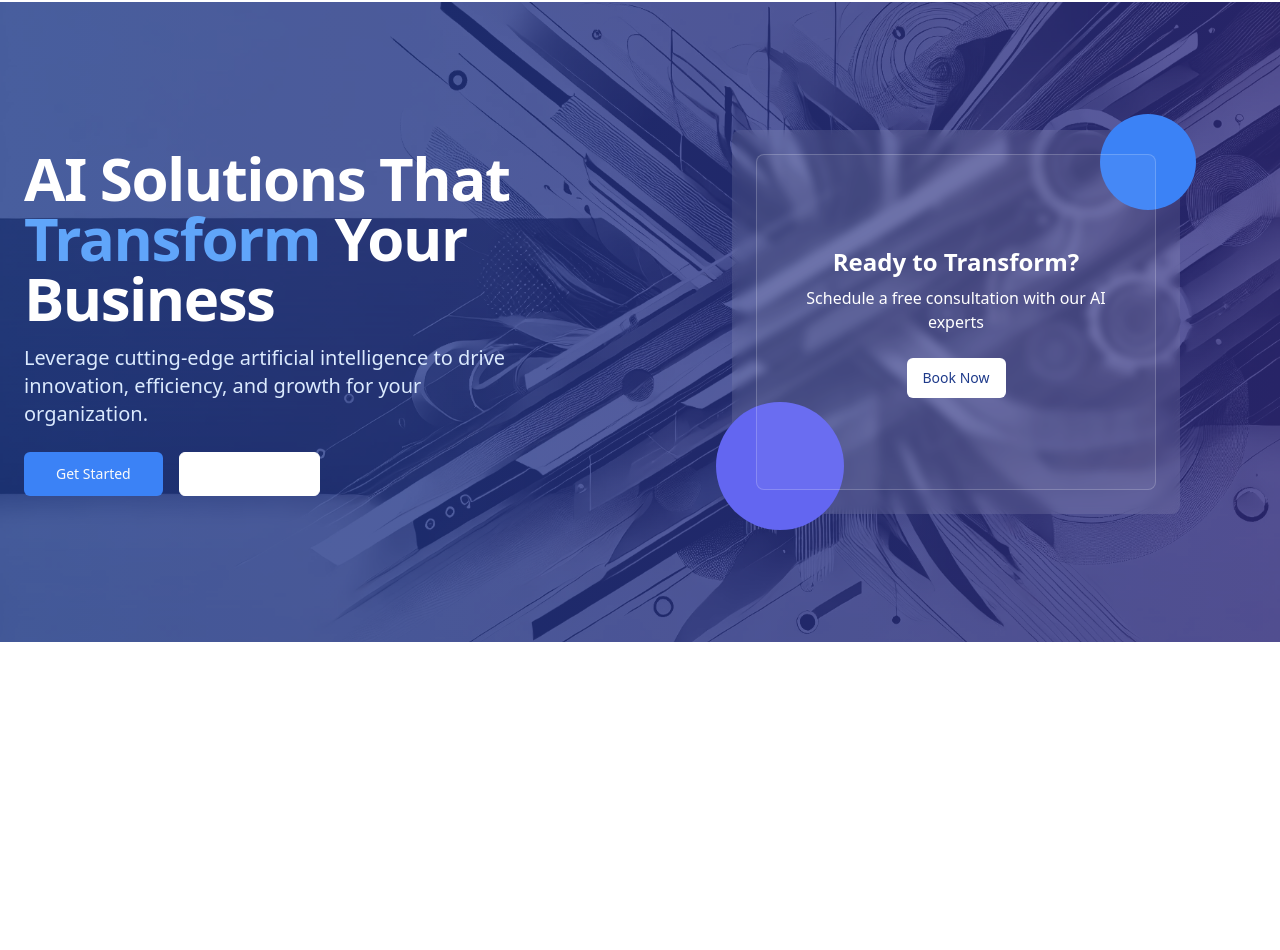
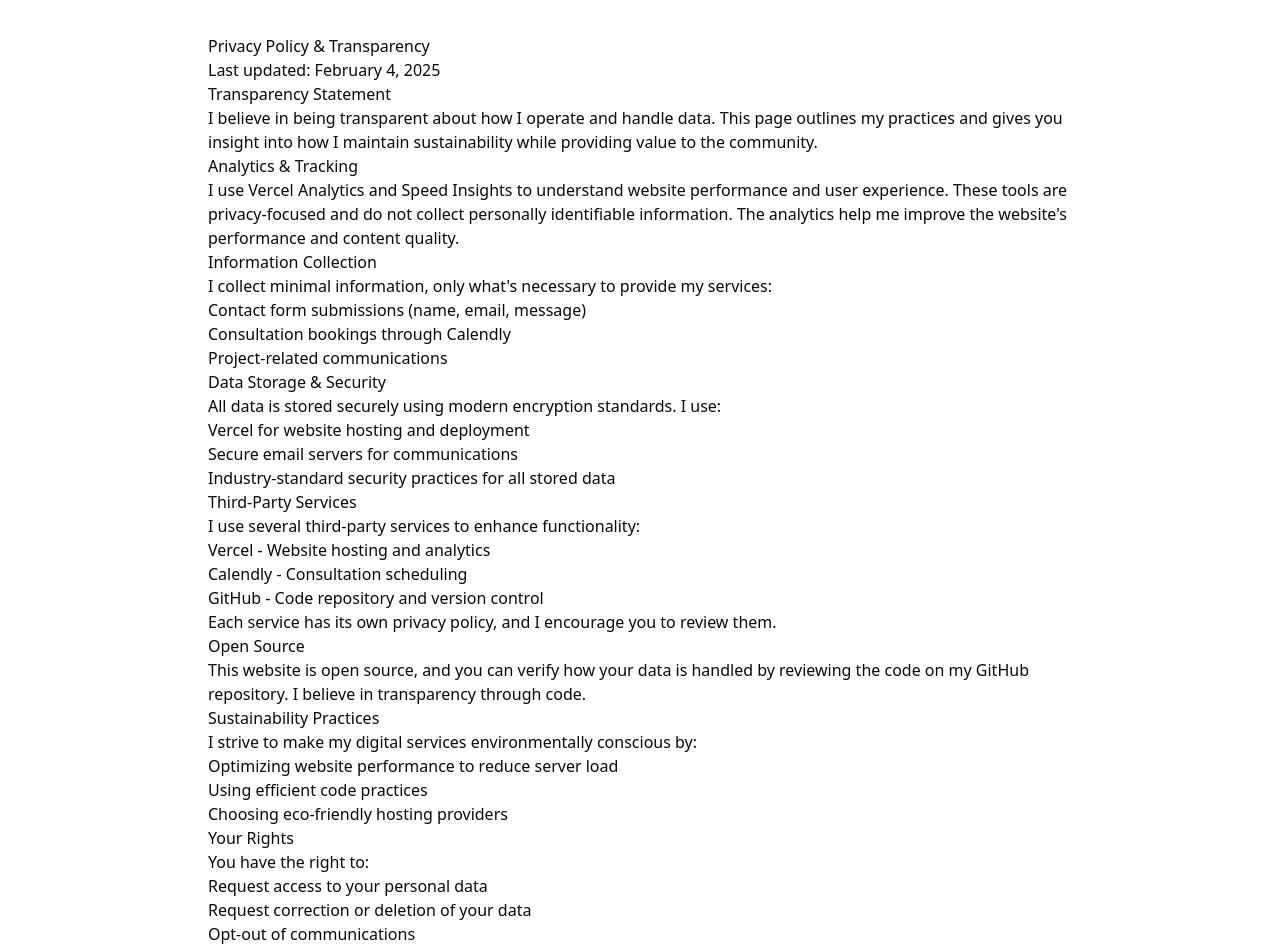
Before and after one commit to Vivancedata/vivancedata, a Next.js app: page /privacy-policy in a window 1280 px wide. Before the commit this address had no page. Shown: the part 70-1020 px from the top of the page. Built offline with nearby package versions, Linux system fonts and the light colour scheme.

Commit message:
fix: update app pages with correct component imports

```diff
--- /dev/null
+++ b/src/app/about/page.tsx
@@ -0,0 +1,35 @@
+"use client";
+
+import * as React from "react";
+import Testimonials from "@/components/home/Testimonials";
+import { Button } from "@/components/ui/button";
+
+const AboutPage = () => {
+  return (
+    <div>
+      <main className="container mx-auto py-12">
+        <section className="mb-12">
+          <h1 className="text-4xl font-bold mb-4">About Us</h1>
+          <p className="text-lg mb-4">
+            Welcome to VivaceFlow! We are a leading company specializing in AI solutions that transform businesses. Our team of experts, including Lorenzo Scaturchio, is dedicated to providing innovative and effective AI services to help you achieve your goals.
+          </p>
+          <p className="text-lg mb-4">
+            Lorenzo Scaturchio, a key member of our team, brings a wealth of experience in AI and technology. With a strong background in software development and a passion for AI, Lorenzo has been instrumental in driving our success. You can learn more about Lorenzo&apos;s professional journey and achievements on his <a href="https://www.linkedin.com/in/lorenzo-scaturchio/" target="_blank" rel="noopener noreferrer">LinkedIn profile</a>.
+          </p>
+          <p className="text-lg mb-4">
+            Our mission is to empower businesses with cutting-edge AI technology, enabling them to stay ahead in a rapidly evolving digital landscape. We pride ourselves on our commitment to excellence and our ability to deliver results that exceed expectations.
+          </p>
+          <p className="text-lg">
+            Thank you for choosing VivaceFlow. We look forward to partnering with you on your journey to success. For more information about our team, visit Lorenzo Scaturchio&apos;s LinkedIn profile <a href="https://www.linkedin.com/in/lorenzo-scaturchio/" target="_blank" rel="noopener noreferrer">here</a>.
+          </p>
+          <Button variant="default" className="mt-4">
+            Contact Us
+          </Button>
+        </section>
+        <Testimonials />
+      </main>
+    </div>
+  );
+};
+
+export default AboutPage;
--- /dev/null
+++ b/src/app/career/page.tsx
@@ -0,0 +1,33 @@
+import React from 'react';
+import FAQ from '@/components/common/question';
+
+const CareerPage = () => {
+  return (
+    <main className="flex min-h-screen flex-col items-center justify-center p-24">
+      <h1 className="text-4xl font-bold mb-8">Career Opportunities</h1>
+      <div className="w-full max-w-5xl">
+        <div className="mb-8">
+          <h2 className="text-2xl font-bold mb-4">Job Opening 1</h2>
+          <p className="text-gray-700 leading-tight">
+            Description of Job Opening 1. Lorem ipsum dolor sit amet, consectetur adipiscing elit.
+          </p>
+        </div>
+        <div className="mb-8">
+          <h2 className="text-2xl font-bold mb-4">Job Opening 2</h2>
+          <p className="text-gray-700 leading-tight">
+            Description of Job Opening 2. Lorem ipsum dolor sit amet, consectetur adipiscing elit.
+          </p>
+        </div>
+        <div className="mb-8">
+          <h2 className="text-2xl font-bold mb-4">Job Opening 3</h2>
+          <p className="text-gray-700 leading-tight">
+            Description of Job Opening 3. Lorem ipsum dolor sit amet, consectetur adipiscing elit.
+          </p>
+        </div>
+      </div>
+      <FAQ />
+    </main>
+  );
+};
+
+export default CareerPage;
--- /dev/null
+++ b/src/app/contact/page.tsx
@@ -0,0 +1,14 @@
+import React from 'react';
+import { ProfileForm } from '@/components/contact/Form';
+
+const CareerPage = () => {
+  return (
+    <div>
+      <h1>Career Page</h1>
+      <p>Welcome to the Career Page!</p>
+      <ProfileForm />
+    </div>
+  );
+};
+
+export default CareerPage;
--- a/src/app/layout.tsx
+++ b/src/app/layout.tsx
@@ -1,11 +1,10 @@
-import Header from "@/components/Header";
-import Footer from "@/components/Footer"; // Import the Footer component as a named export
+import { MainNav } from "@/components/layout/main-nav";
+import { SiteFooter as Footer } from "@/components/layout/Footer"; // Import the Footer component as a named export
 import { cn } from "@/lib/utils";
 import type { Metadata, Viewport } from "next";
 import { Inter } from "next/font/google";
 import "./globals.css";
-import { ThemeProvider } from "@/components/ThemeProvider";
-import Banner from "@/components/banner";
+import { ThemeProvider } from "@/components/layout/ThemeProvider";
 
 const fontSans = Inter({ subsets: ["latin"], variable: "--font-sans" });
 
@@ -37,8 +36,7 @@ export default function RootLayout({
             enableSystem
             disableTransitionOnChange
           >
-            <Header />
-            <Banner />
+            <MainNav />
             <main className="flex-grow w-full px-4">
               {children}
             </main>
--- /dev/null
+++ b/src/app/privacy-policy/page.tsx
@@ -0,0 +1,105 @@
+import { Container } from "@/components/common/Container";
+import { Metadata } from "next";
+
+export const metadata: Metadata = {
+  title: "Privacy Policy & Transparency | Lorenzo Scaturchio",
+  description: "Transparency about data handling, analytics, and business practices for Lorenzo Scaturchio's services.",
+};
+
+export default function PrivacyPolicyPage() {
+  return (
+    <Container>
+      <div className="prose prose-neutral dark:prose-invert max-w-none">
+        <h1>Privacy Policy & Transparency</h1>
+        <p className="lead">
+          Last updated: February 4, 2025
+        </p>
+
+        <h2>Transparency Statement</h2>
+        <p>
+          I believe in being transparent about how I operate and handle data. This page outlines my practices
+          and gives you insight into how I maintain sustainability while providing value to the community.
+        </p>
+
+        <h2>Analytics & Tracking</h2>
+        <p>
+          I use Vercel Analytics and Speed Insights to understand website performance and user experience.
+          These tools are privacy-focused and do not collect personally identifiable information. The analytics
+          help me improve the website&apos;s performance and content quality.
+        </p>
+
+        <h2>Information Collection</h2>
+        <p>
+          I collect minimal information, only what&apos;s necessary to provide my services:
+        </p>
+        <ul>
+          <li>Contact form submissions (name, email, message)</li>
+          <li>Consultation bookings through Calendly</li>
+          <li>Project-related communications</li>
+        </ul>
+
+        <h2>Data Storage & Security</h2>
+        <p>
+          All data is stored securely using modern encryption standards. I use:
+        </p>
+        <ul>
+          <li>Vercel for website hosting and deployment</li>
+          <li>Secure email servers for communications</li>
+          <li>Industry-standard security practices for all stored data</li>
+        </ul>
+
+        <h2>Third-Party Services</h2>
+        <p>
+          I use several third-party services to enhance functionality:
+        </p>
+        <ul>
+          <li>Vercel - Website hosting and analytics</li>
+          <li>Calendly - Consultation scheduling</li>
+          <li>GitHub - Code repository and version control</li>
+        </ul>
+        <p>
+          Each service has its own privacy policy, and I encourage you to review them.
+        </p>
+
+        <h2>Open Source</h2>
+        <p>
+          This website is open source, and you can verify how your data is handled by reviewing the code on
+          my GitHub repository. I believe in transparency through code.
+        </p>
+
+        <h2>Sustainability Practices</h2>
+        <p>
+          I strive to make my digital services environmentally conscious by:
+        </p>
+        <ul>
+          <li>Optimizing website performance to reduce server load</li>
+          <li>Using efficient code practices</li>
+          <li>Choosing eco-friendly hosting providers</li>
+        </ul>
+
+        <h2>Your Rights</h2>
+        <p>
+          You have the right to:
+        </p>
+        <ul>
+          <li>Request access to your personal data</li>
+          <li>Request correction or deletion of your data</li>
+          <li>Opt-out of communications</li>
+          <li>Know how your data is being used</li>
+        </ul>
+
+        <h2>Contact Information</h2>
+        <p>
+          For any questions about this privacy policy or data handling practices, please contact me at{" "}
+          <a href="mailto:lorenzosca7@gmail.com">lorenzosca7@gmail.com</a>.
+        </p>
+
+        <h2>Updates to This Policy</h2>
+        <p>
+          This privacy policy may be updated periodically to reflect changes in practices or regulations.
+          Significant changes will be communicated through the website or email if necessary.
+        </p>
+      </div>
+    </Container>
+  );
+}
--- /dev/null
+++ b/src/app/services/page.tsx
@@ -0,0 +1,33 @@
+import React from 'react';
+import FAQ from '@/components/common/question';
+
+const ServicesPage = () => {
+  return (
+    <main className="flex min-h-screen flex-col items-center justify-center p-24">
+      <h1 className="text-4xl font-bold mb-8">Our Services</h1>
+      <div className="w-full max-w-5xl">
+        <div className="mb-8">
+          <h2 className="text-2xl font-bold mb-4">Service 1</h2>
+          <p className="text-gray-700 leading-tight">
+            Description of Service 1. Lorem ipsum dolor sit amet, consectetur adipiscing elit.
+          </p>
+        </div>
+        <div className="mb-8">
+          <h2 className="text-2xl font-bold mb-4">Service 2</h2>
+          <p className="text-gray-700 leading-tight">
+            Description of Service 2. Lorem ipsum dolor sit amet, consectetur adipiscing elit.
+          </p>
+        </div>
+        <div className="mb-8">
+          <h2 className="text-2xl font-bold mb-4">Service 3</h2>
+          <p className="text-gray-700 leading-tight">
+            Description of Service 3. Lorem ipsum dolor sit amet, consectetur adipiscing elit.
+          </p>
+        </div>
+      </div>
+      <FAQ />
+    </main>
+  );
+};
+
+export default ServicesPage;
```
Also changed, not shown: src/app/page.tsx (+11 -27 lines).
